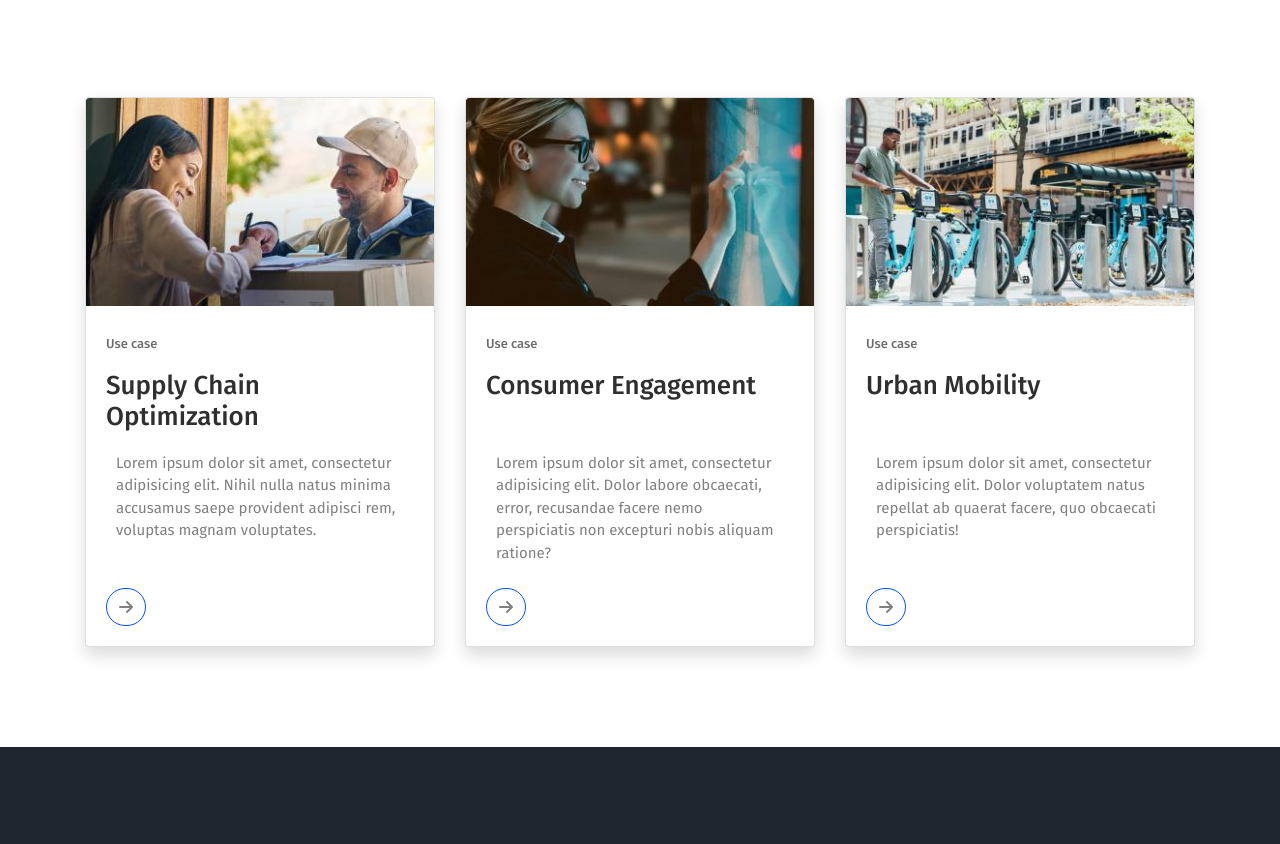
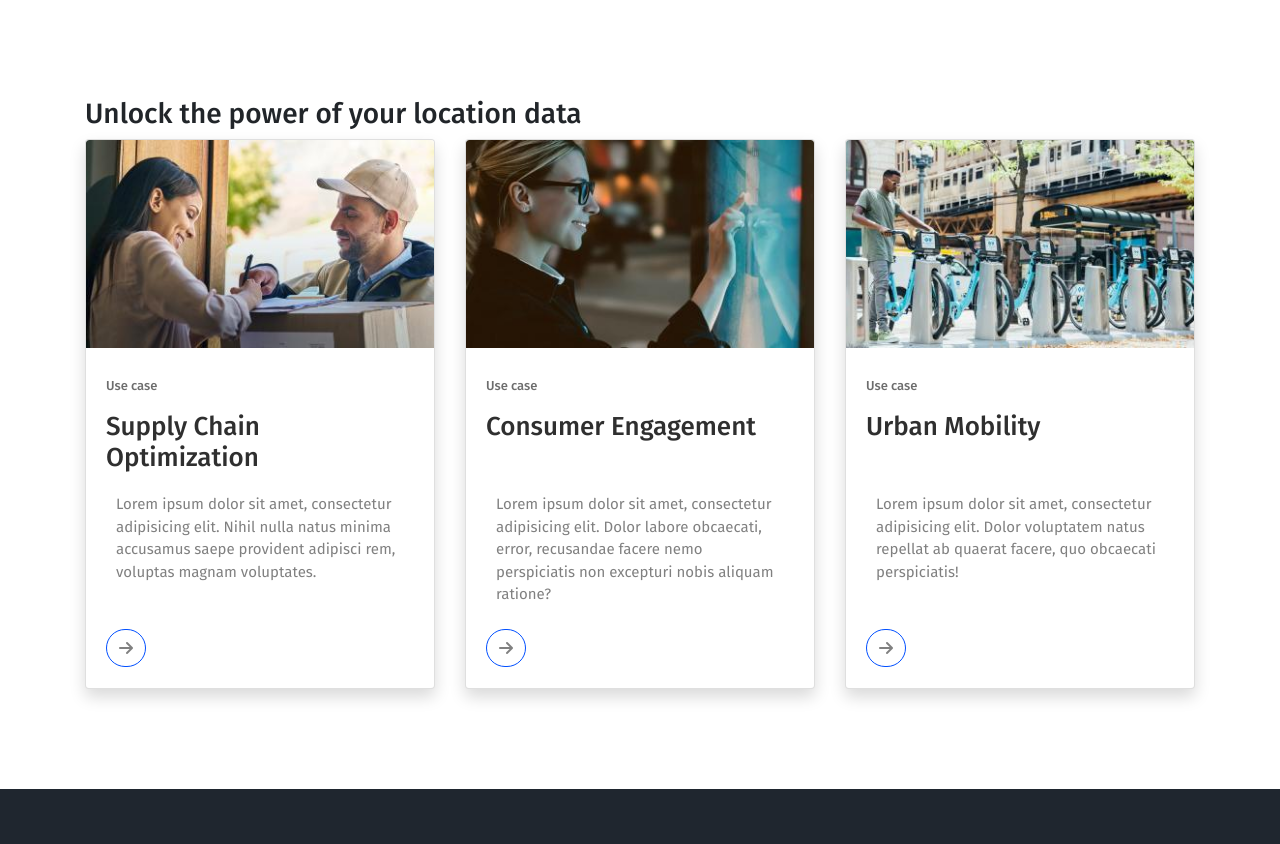
Before and after one commit to sultan-sheikh/here-website-homepage, a plain HTML site: page index.html in a window 1280 px wide. Shown: the part 2538-3382 px from the top of the page. Drawn offline with nearby package versions, Linux system fonts and the light colour scheme.

Commit message:
Update index.html

```diff
--- a/index.html
+++ b/index.html
@@ -154,6 +154,7 @@
     <div class="data-section">
       <div class="container">
         <div class="data-content">
+          <h3>Unlock the power of your location data</h3>
           <div class="row align-items-center">
             <div class="col-xl-4 col-md-6">
               <div class="card w-100 shadow" style="width: 18rem;">
```
